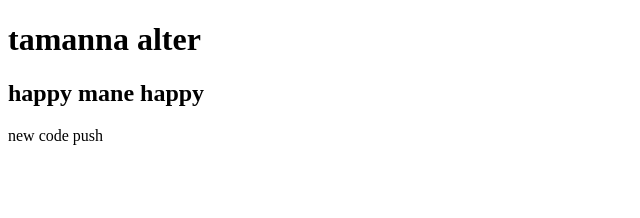
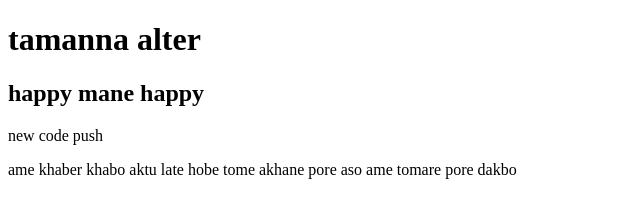
Before and after one commit to Rayhan-Rakib1/tamanna, a plain HTML site: page index.html in a window 1280 px wide. Shown: the whole page, without its empty margins (0-640 px from the left). Drawn offline with Linux system fonts and the light colour scheme.

```diff
--- a/index.html
+++ b/index.html
@@ -10,5 +10,6 @@
     <h1>tamanna alter</h1>
     <h2>happy mane happy</h2>
     <p>new code push</p>
+    <p>ame khaber khabo aktu late hobe tome akhane pore aso ame tomare pore dakbo </p>
 </body>
 </html>
```
